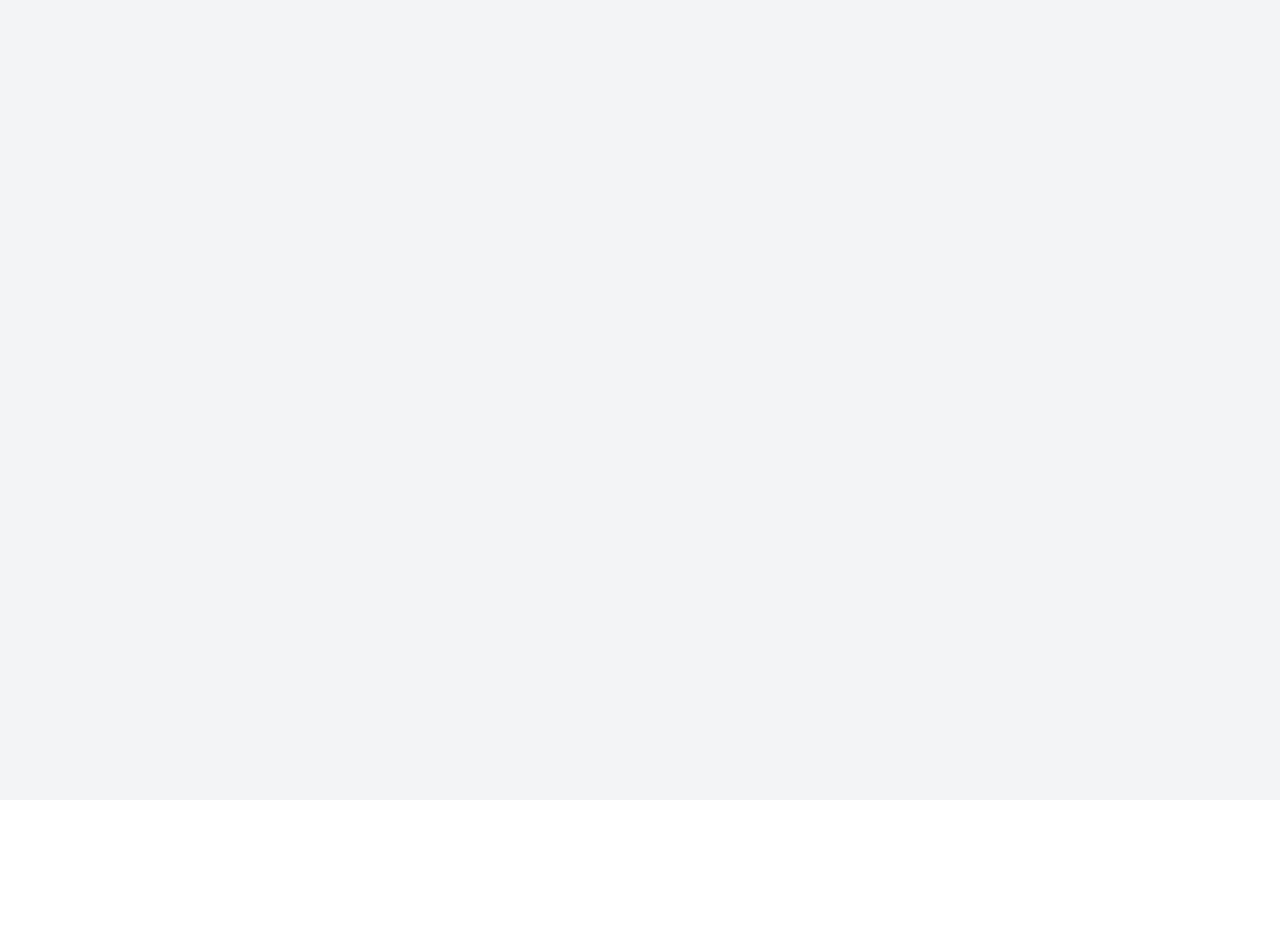
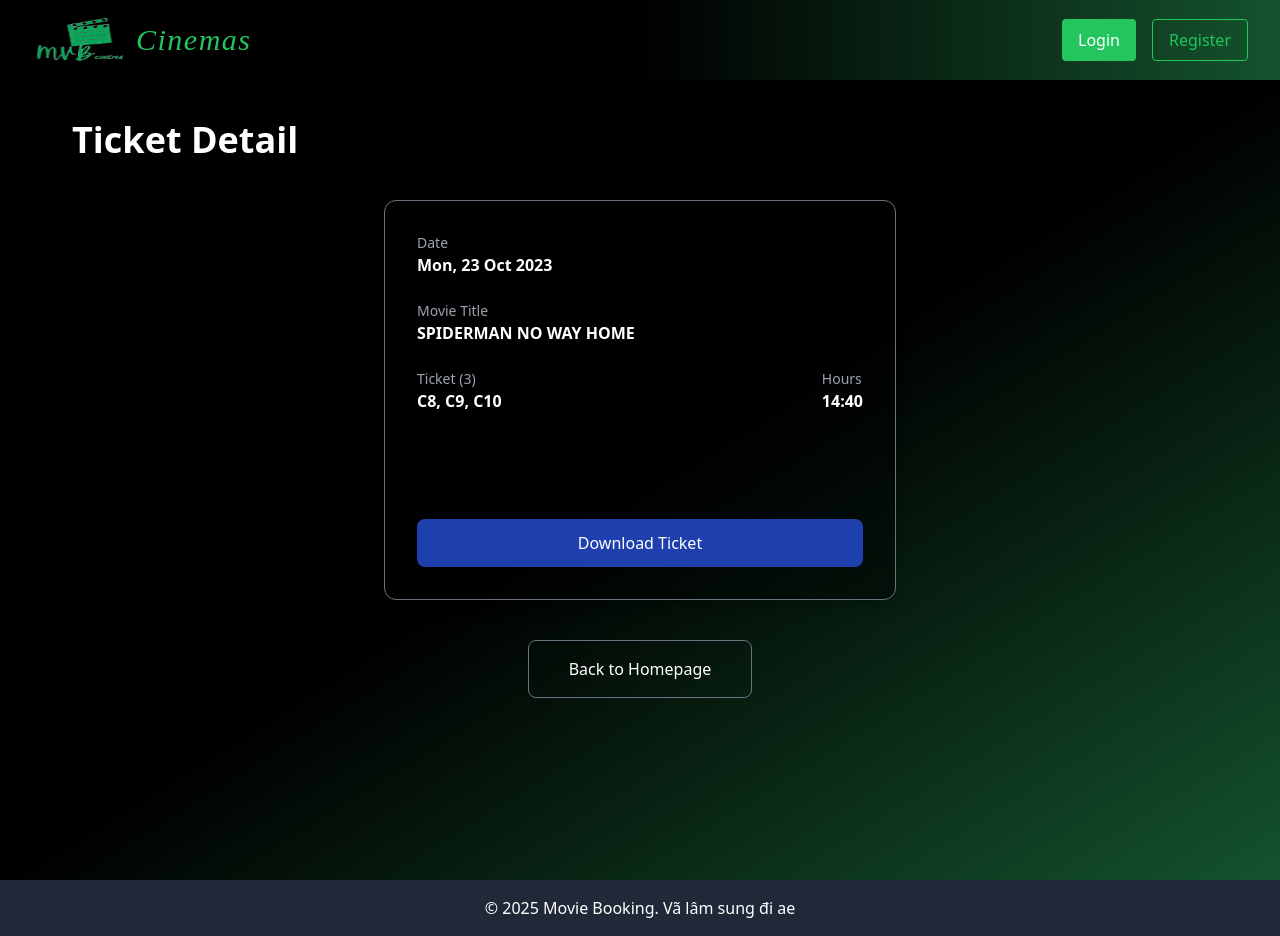
Before and after one commit to Manh8929/MOVIE_BOOKING_CAPSTONE2, a React (Vite) app in the folder Frontend/: page /my-ticket in a window 1280 px wide. Before the commit this address had no page. Before the commit the page ends 800 px from the top, so only its background shows below. Built offline with nearby package versions, Linux system fonts and the light colour scheme.

Commit message:
Create  UI Ticket Detail [PB8]

```diff
--- a/Frontend/src/components/FooterComponent/FooterComponent.jsx
+++ b/Frontend/src/components/FooterComponent/FooterComponent.jsx
@@ -3,7 +3,7 @@ import React, { useState } from 'react'
 const FooterComponent = () => {
 
     return (
-      <footer className="bg-gray-800 text-white text-center p-4 mt-8">
+      <footer className="bg-gray-800 text-white text-center p-4 ">
         © 2025 Movie Booking. Vã lâm sung đi ae
       </footer>
     );
--- /dev/null
+++ b/Frontend/src/pages/MyTicketPage.jsx
@@ -0,0 +1,45 @@
+import React from "react";
+
+const MyTicketPage = () => {
+  return (
+    <div className="min-h-screen bg-gradient-to-br from-black via-black to-green-900 text-white flex flex-col ">
+      <h1 className="font-bold m-10 pl-8 text-2xl sm:text-3xl md:text-3xl lg:text-4xl xl:text-4xl">
+        Ticket Detail
+      </h1>
+
+      <div className="border border-gray-500 rounded-xl p-8 w-full max-w-lg h-[400px] bg-black bg-opacity-40 mx-auto flex flex-col justify-between shadow-lg">
+        <div>
+          <div className="mb-6">
+            <p className="text-gray-400 text-sm">Date</p>
+            <p className="font-semibold">Mon, 23 Oct 2023</p>
+          </div>
+
+          <div className="mb-6">
+            <p className="text-gray-400 text-sm">Movie Title</p>
+            <p className="font-semibold">SPIDERMAN NO WAY HOME</p>
+          </div>
+
+          <div className="flex justify-between mb-6">
+            <div>
+              <p className="text-gray-400 text-sm">Ticket (3)</p>
+              <p className="font-semibold">C8, C9, C10</p>
+            </div>
+            <div>
+              <p className="text-gray-400 text-sm">Hours</p>
+              <p className="font-semibold">14:40</p>
+            </div>
+          </div>
+        </div>
+
+        <button className="w-full bg-blue-800 hover:bg-blue-700 text-white py-3 rounded-lg transition">
+          Download Ticket
+        </button>
+      </div>
+      <button className="mt-10 border border-gray-500 rounded-lg px-10 py-4 hover:bg-white hover:text-black transition mx-auto">
+        Back to Homepage
+      </button>
+    </div>
+  );
+};
+
+export default MyTicketPage;
--- a/Frontend/src/routes/index.js
+++ b/Frontend/src/routes/index.js
@@ -1,4 +1,5 @@
 import HomePage from "../pages/HomePage";
+import MyTicketPage from "../pages/MyTicketPage";
 
 
 export const routes = [
@@ -8,5 +9,10 @@ export const routes = [
     isShowHeader: true,
     isShowFooter: true,
   },
-
+  {
+    path: "/my-ticket",
+    page: MyTicketPage,
+    isShowHeader: true,
+    isShowFooter: true,
+  },
 ];
```
